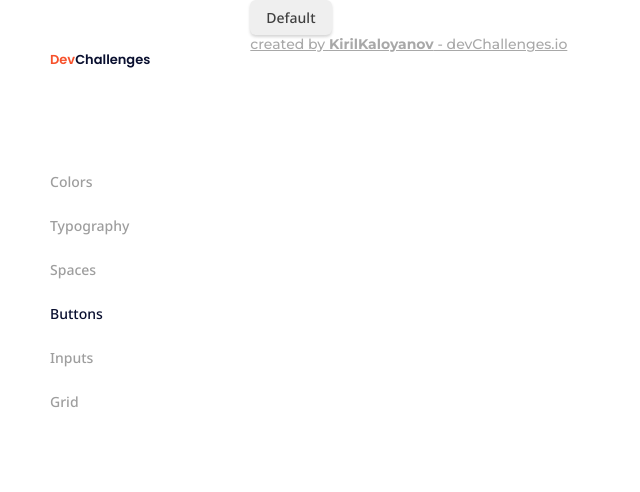
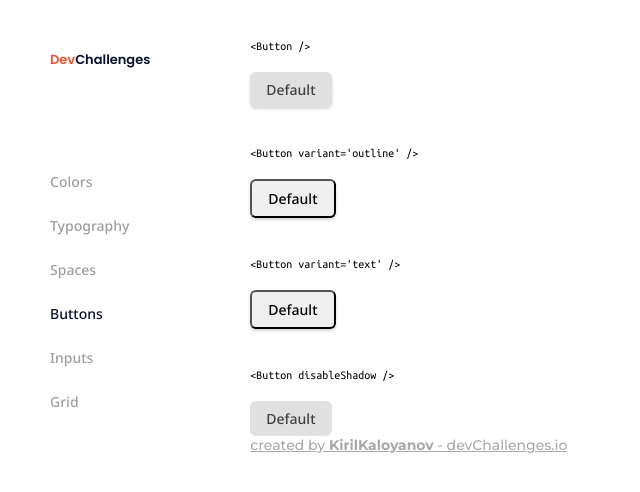
Before and after one commit to KirilKaloyanov/dev-challenges-button-component, a React (Create React App) app: page / in a window 1280 px wide. Shown: the top 492 px of the page, without its empty margins (0-640 px from the left). Built offline with nearby package versions, Linux system fonts and the light colour scheme.

Commit message:
Created button component

```diff
--- a/src/App.js
+++ b/src/App.js
@@ -18,8 +18,15 @@ function App() {
         </aside>
       </div>
       <div>
-        <Button variant='outline' />
-        <footer><a href="https://devchallenges.io/portfolio/KirilKaloyanov" target={'_blank'}>created by <strong>KirilKaloyanov</strong> - devChallenges.io</a></footer>
+        <div className={styles.label}>&lt;Button /&gt;</div>
+        <Button />
+        <div className={styles.label}>&lt;Button variant='outline' /&gt;</div>
+        <Button variant='outline'/>
+        <div className={styles.label}>&lt;Button variant='text' /&gt;</div>
+        <Button variant='text'/>
+        <div className={styles.label}>&lt;Button disableShadow /&gt;</div>
+        <Button disableShadow/>
+        <footer><a href="https://devchallenges.io/portfolio/KirilKaloyanov" target={'_blank'} rel="noreferrer">created by <strong>KirilKaloyanov</strong> - devChallenges.io</a></footer>
       </div>
     </div>
   );
--- a/src/App.module.css
+++ b/src/App.module.css
@@ -30,6 +30,12 @@ aside > div {
     color: var(--black);
 }
 
+.label {
+    margin: 4rem 0 2rem 0;
+    font-size: 1.2rem;
+    font-family: 'Ubuntu Mono', sans-serif;
+}
+
 footer {
     font-size: 1.4rem;
     font-family: 'Montserrat', sans-serif;
--- /dev/null
+++ b/src/button.css
@@ -0,0 +1,23 @@
+button {
+    font-family: 'Noto Sans';
+    font-weight: 500;
+    font-size: 1.4rem;
+    border-radius: 0.6rem;
+    cursor: pointer;
+    padding: 0.8rem 1.6rem;
+}
+
+.default {
+    border: 0;
+    color: var(--grey25);
+    background-color: var(--grey88);
+}
+
+.default:hover, .default:focus {
+    background-color: var(--grey68);
+    outline: none;
+}
+
+.shadow {
+    box-shadow: 0 0.2rem 0.3rem hsla(0, 0%, 20%, 0.2);
+}
--- a/src/button.module.css
+++ /dev/null
@@ -1,11 +0,0 @@
-button {
-    font-family: 'Noto Sans';
-    font-weight: 500;
-    font-size: 1.4rem;
-    padding: 0.8rem 1.6rem;
-    border: 0;
-    border-radius: 0.6rem;
-    box-shadow: 0 0.2rem 0.3rem hsla(0, 0%, 20%, 0.2);
-    cursor: pointer;
-    color: var(--grey25);
-}
--- a/src/buttonComponent.js
+++ b/src/buttonComponent.js
@@ -1,8 +1,11 @@
-import styles from './button.module.css';
+import './button.css';
 
 export default function Button(props) {
-    console.log(props);
+    let stylesString = 'default';
+    if (props.color || props.variant) stylesString = '';
+    if (!props.disableShadow) stylesString +=' shadow';
+
     return (
-        <button>Default</button>
+        <button className={stylesString}>Default</button>
     )
 }
--- a/src/index.css
+++ b/src/index.css
@@ -1,8 +1,11 @@
 :root {
   --black: hsla(231, 69%, 11%, 1);
+  --grey20: hsla(0, 0%, 20%, 0.2);
   --grey25: hsla(0, 0%, 25%, 1);
   --grey62: hsl(0, 0%, 62%);
   --grey66: hsla(0, 0%, 66%, 1);
+  --grey68: hsla(0, 0%, 68%, 1);
+  --grey88: hsla(0, 0%, 88%, 1);
   --red: hsla(11, 93%, 57%, 1);
 }
 
```
